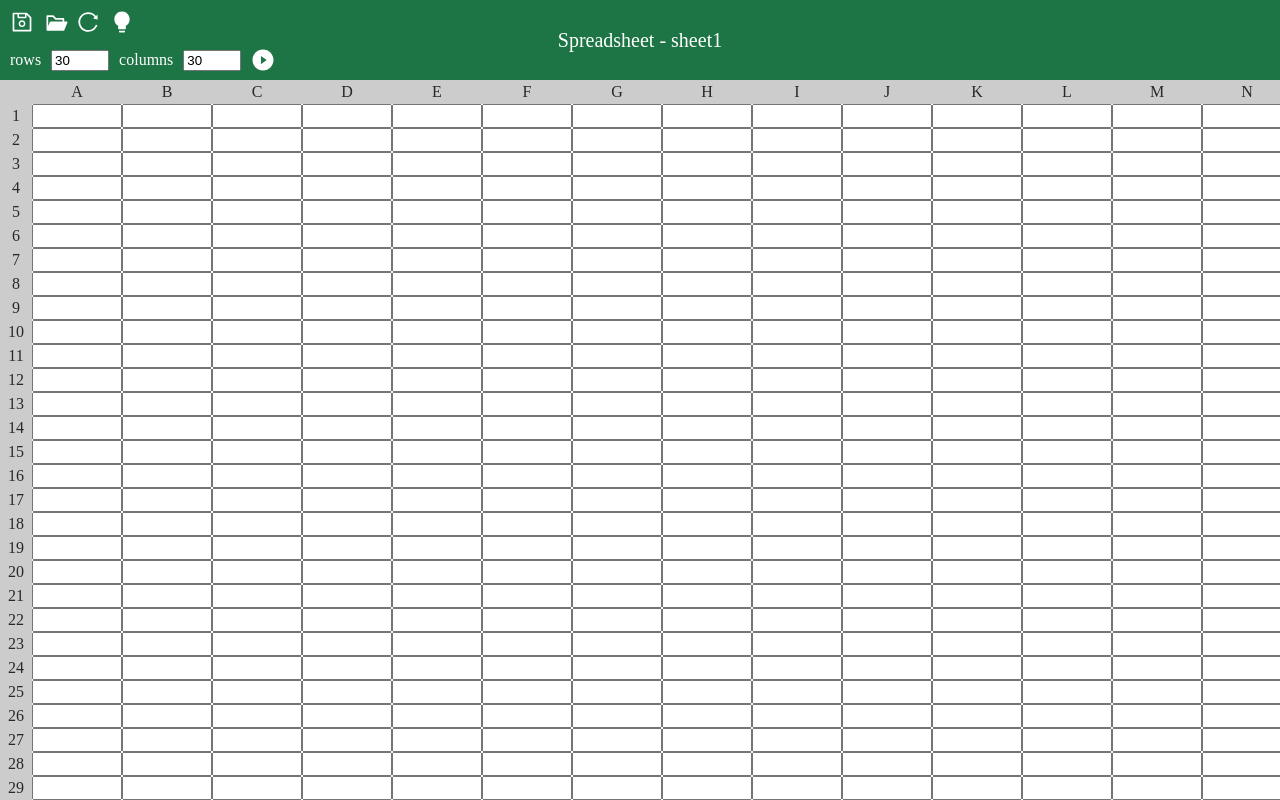
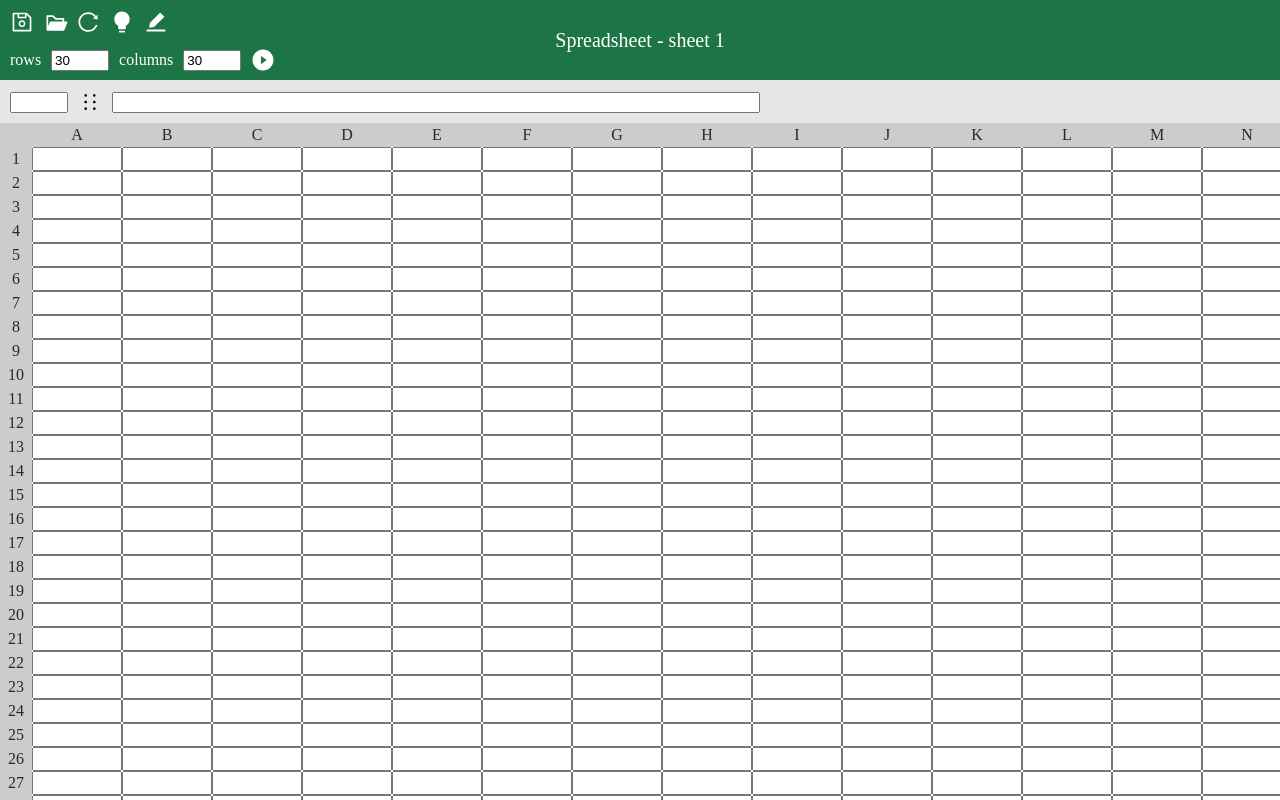
Before and after one commit to anhminh10a2hoa/spreadsheet-fetch, a React (Create React App) app: page / in a window 1280 px wide. Built offline with nearby package versions, Linux system fonts and the light colour scheme.

Commit message:
improve UI more

```diff
--- a/src/App.tsx
+++ b/src/App.tsx
@@ -1,7 +1,7 @@
-import React, { useState, useRef, FC } from 'react';
+import React, { useState, useRef, useEffect, FC } from 'react';
 import './App.css';
 import { Reset } from 'styled-reset';
-import { AppContainer, Button, InputWrapper, NumberInput, Label, Navbar, Title, IconContainer, SaveIcon, OpenIcon, ResetIcon, SetupContainer, ChangeIcon, SimpleIcon, OpenIconContainer, InputHidden } from "./styles";
+import { AppContainer, InputExtensionContainer, NumberInput, Label, Navbar, Title, IconContainer, SaveIcon, OpenIcon, ResetIcon, SetupContainer, ChangeIcon, SimpleIcon, OpenIconContainer, InputHidden, EditFileName, TextInput, IndexInput, BarrierIcon } from "./styles";
 
 import { getColumnIndex } from "./utils/helper";
 import Sheet from './components/Sheet';
@@ -15,8 +15,22 @@ const App: FC = () => {
   const [tempColumn, setTempColumn] = useState<number>(numberOfColumns)
   const [simpleRowAndColumn, setSimpleRowAndColumn] = useState<DataFormatSave>({})
   const [resetData, setResetData] = useState<number>(0)
+  const [fileName, setFileName] = useState<string>("sheet 1")
   const [dataJson, setDataJson] = useState<DataFormatSave | null>(null)
+  const [inputIndex, setInputIndex] = React.useState("");
+  const [textInput, setTextInput] = React.useState("");
   const getData = useRef<DataFormatSave>({})
+
+  useEffect(() => {
+    const interval = setInterval(() => {
+      const active = document.activeElement as HTMLInputElement | null
+      if(active?.classList.contains("cell-input")) {
+        setInputIndex(active.id)
+        setTextInput(active.value)
+      }
+    }, 1000);
+    return () => clearInterval(interval);
+  }, []);
 
   const handleChangeNumberOfRows = (event: InputEvent): void => {
     event.preventDefault();
@@ -96,7 +110,7 @@ const App: FC = () => {
     const data: DataFormatSave = getData.current
     downloadFile({
       data: JSON.stringify(data),
-      fileName: 'users.json',
+      fileName: fileName + '.json',
       fileType: 'text/json',
     })
   }
@@ -121,11 +135,10 @@ const App: FC = () => {
   };
 
   return (
-    <>
+    <React.Fragment>
       <Navbar>
         <IconContainer>
           <SaveIcon onClick={exportJsonHandler}/>
-
           <ResetIcon onClick={resetHandler}/>
           <SimpleIcon onClick={simpleHandler}/>
           <OpenIconContainer>
@@ -134,6 +147,7 @@ const App: FC = () => {
             </label>
             <InputHidden id="file-input" type="file" onChange={importJsonHandler} />
           </OpenIconContainer>
+          <EditFileName />
         </IconContainer>
         <SetupContainer>
           <Label>
@@ -146,13 +160,18 @@ const App: FC = () => {
           <NumberInput placeholder="Columns" type="number" value={tempColumn} onChange={handleChangeNumberOfColumns} />
           <ChangeIcon onClick={submitChange}/>
         </SetupContainer>
-        <Title>Spreadsheet - sheet1</Title>
+        <Title>Spreadsheet - {fileName}</Title>
       </Navbar>
+      <InputExtensionContainer>
+        <IndexInput type="text" value={inputIndex} />
+        <BarrierIcon />
+        <TextInput type="text" value={textInput} />
+      </InputExtensionContainer>
       <AppContainer>
         <Reset />
         <Sheet numberOfRows={numberOfRows} numberOfColumns={numberOfColumns} getData={getData} resetData={resetData} simpleRowAndColumn={simpleRowAndColumn} dataJson={dataJson}/>
       </AppContainer>
-    </>
+    </React.Fragment>
   );
 }
 
--- a/src/components/Cell.tsx
+++ b/src/components/Cell.tsx
@@ -60,6 +60,8 @@ const Cell: React.FC<CellProps> = ({
       onFocus={() => setEdit(true)}
       value={value}
       type="text"
+      id={columnName + rowIndex}
+      className="cell-input"
       onChange={handleChange}
     />
   );
--- a/src/styles.ts
+++ b/src/styles.ts
@@ -1,5 +1,5 @@
 import styled from "styled-components";
-import { AiOutlineSave, AiFillFolderOpen, AiOutlineReload, AiFillPlayCircle, AiFillBulb } from "react-icons/ai";
+import { AiOutlineSave, AiFillFolderOpen, AiOutlineReload, AiFillPlayCircle, AiFillBulb, AiFillEdit, AiOutlineHolder } from "react-icons/ai";
 
 interface SheetProps {
   numberOfColumns: number;
@@ -90,6 +90,12 @@ export const SimpleIcon = styled(AiFillBulb)`
   padding: 5px;
 `
 
+export const EditFileName = styled(AiFillEdit)`
+  font-size: 1.5rem;
+  cursor: pointer;
+  padding: 5px;
+`
+
 export const OpenIconContainer = styled.div`
   position: absolute;
   cursor: pointer;
@@ -125,7 +131,7 @@ export const Header = styled.div`
 `;
 
 export const Input = styled.input`
-   resize: both;
+  resize: both;
   overflow: auto;
   padding: 0 4px;
   :not(:focus) {
@@ -140,5 +146,26 @@ export const Input = styled.input`
 export const AppContainer = styled.div`
   max-width: 100vw;
   overflow: auto;
-  height: calc(100vh - 80px);
+  height: calc(100vh - 123px);
 `
+
+export const InputExtensionContainer = styled.div`
+  padding: 10px;
+  background-color: #e6e6e6;
+`
+
+export const TextInput = styled.input`
+  width: 40rem;
+`
+
+export const IndexInput = styled.input`
+  width: 50px;
+  margin-right: 10px;
+`
+
+export const BarrierIcon = styled(AiOutlineHolder)`
+  font-size: 1.5rem;
+  cursor: pointer;
+  margin-bottom: -7px;
+  margin-right: 10px;
+`
```
